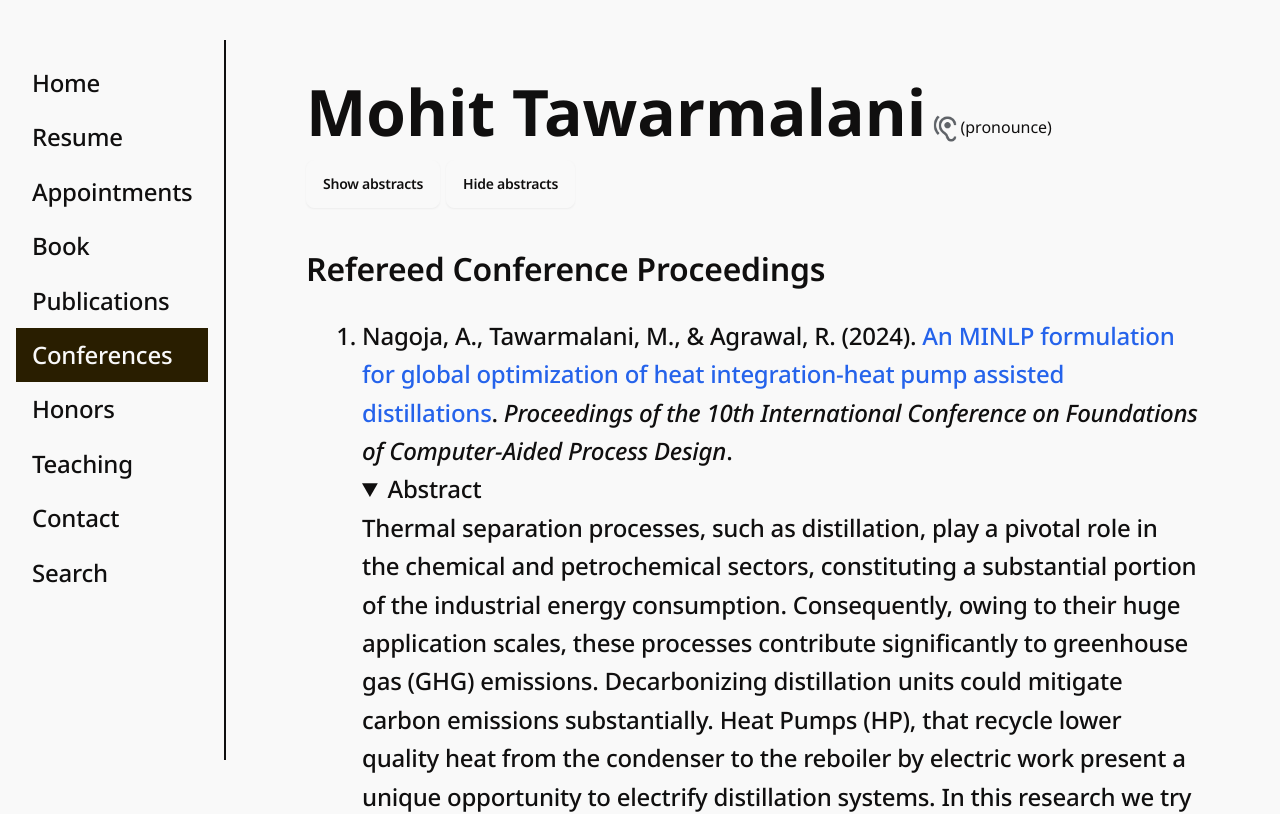
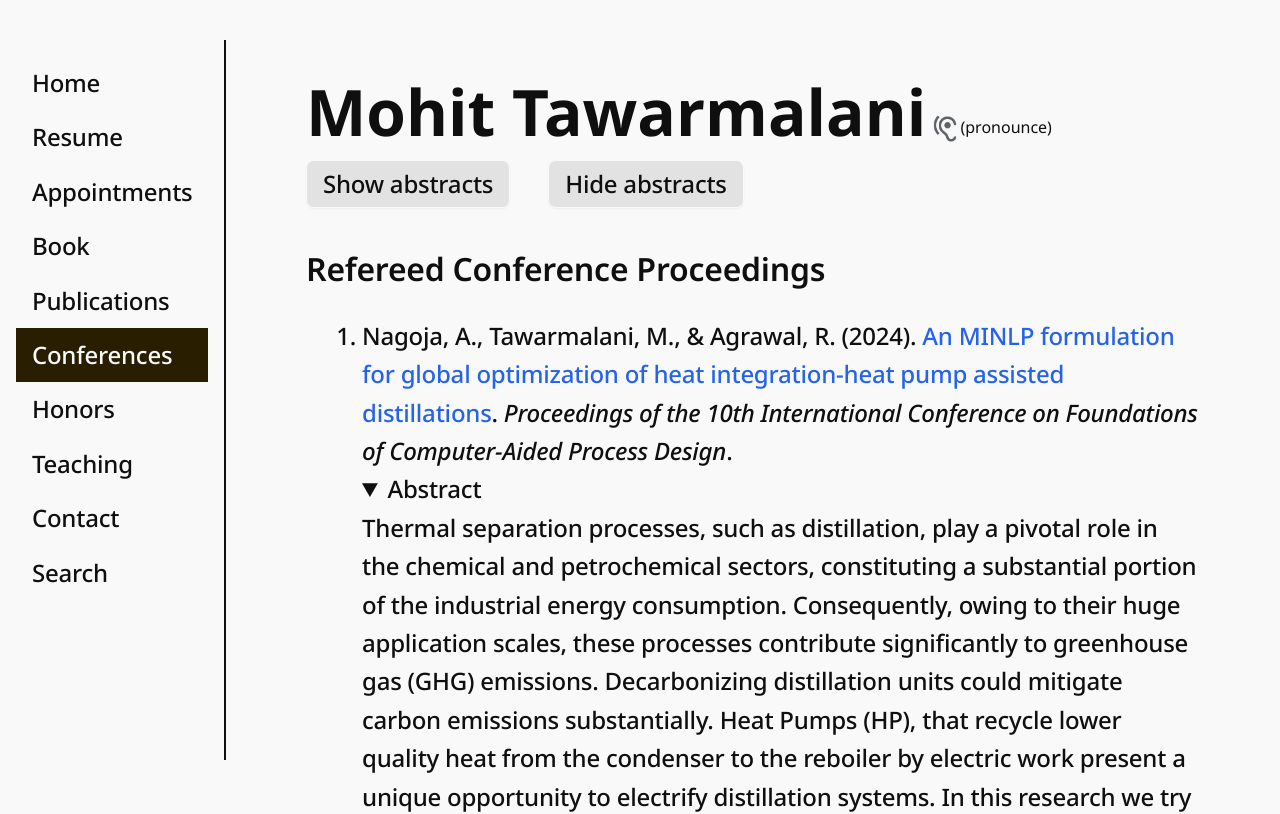
Before and after one commit to mtawarma/mtawarma.github.io, an Astro site: page /conferences in a window 1280 px wide. Shown: the top 814 px of the page. Built offline with nearby package versions, Linux system fonts and the light colour scheme; Astro itself is replaced by a stand-in of ours.

Commit message:
increase font size for show and hide abstracts

```diff
--- a/src/pages/conferences.astro
+++ b/src/pages/conferences.astro
@@ -8,7 +8,7 @@ import CV from '../components/conferences.mdx';
  pagetype="conferences"
 >
 <div class="myinclude">
-<button class="btn" id="showBtn">Show abstracts</button>
+<button class="btn mr-8" id="showBtn">Show abstracts</button>
 <button class="btn" id="hideBtn">Hide abstracts</button>
 <CV />
 </div>
--- a/src/pages/journals.astro
+++ b/src/pages/journals.astro
@@ -8,7 +8,7 @@ import CV from '../components/journals.mdx';
  pagetype="publications"
 >
 <div class="myinclude">
-<button class="btn" id="showBtn">Show abstracts</button>
+<button class="btn mr-8" id="showBtn">Show abstracts</button>
 <button class="btn" id="hideBtn">Hide abstracts</button>
 <CV />
 </div>
--- a/src/styles/cvstyle.scss
+++ b/src/styles/cvstyle.scss
@@ -13,6 +13,9 @@
     }
     :global(h1) {
        display: none;
+    }
+    .btn {
+      @apply text-2xl bg-base-300;
     }
     span.smallcaps{font-variant: small-caps;}
 }
```
